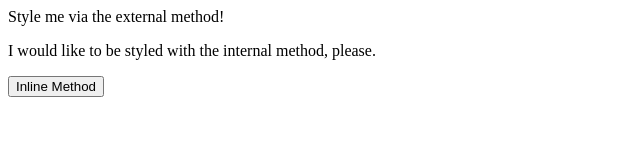
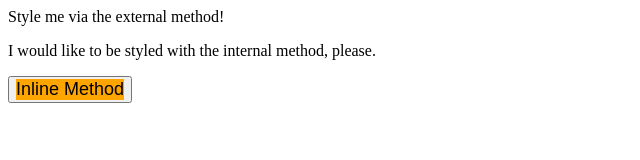
Before and after one commit to JoshuaSimpers/CSS-Intro, a plain HTML site: page index.html in a window 1280 px wide. Shown: the whole page, without its empty margins (0-640 px from the left). Drawn offline with Linux system fonts and the light colour scheme.

Commit message:
Made the button look like the example method using the inline method

```diff
--- a/index.html
+++ b/index.html
@@ -7,6 +7,8 @@
     <body>
         <h>Style me via the external method!</h>
         <p>I would like to be styled with the internal method, please.</p>
-        <button>Inline Method</button>
+        <button>
+            <div style="background-color: orange; font-size: 18px;">Inline Method</div>
+        </button>
     </body>
 </html>
```
